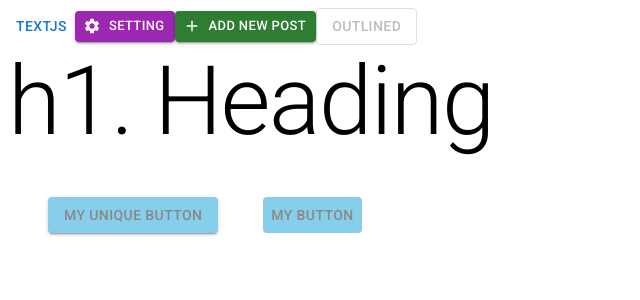
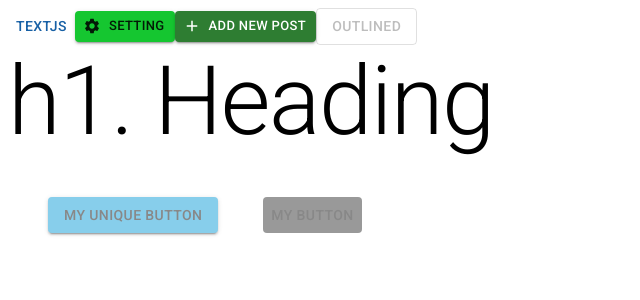
Before and after one commit to pavitpim40/fb-react-mui5, a React (Create React App) app: page / in a window 1280 px wide. Shown: the top 300 px of the page, without its empty margins (0-640 px from the left). Built offline with nearby package versions, Linux system fonts and the light colour scheme.

Commit message:
Custom theme

```diff
--- a/src/App.js
+++ b/src/App.js
@@ -1,10 +1,11 @@
 import { Button, styled, Typography } from "@mui/material";
 import { Settings, Add } from "@mui/icons-material";
+// import { theme } from "./theme";
 
 function App() {
 
-  const BlueButton = styled(Button)({
-    backgroundColor : 'skyblue',
+  const BlueButton = styled(Button)(({theme})=>({
+    backgroundColor : theme.palette.otherColor.main,
     color : "#888",
     margin : 5,
     "&:hover" : {
@@ -14,7 +15,7 @@
       backgroundColor : "gray",
       color:"white"
     }
-  })
+  }))
   return (
     <div className="App">
       <Button variant="text">TextJS</Button>
--- a/src/index.js
+++ b/src/index.js
@@ -1,10 +1,14 @@
-import React from 'react';
-import ReactDOM from 'react-dom/client';
-import App from './App';
+import React from "react";
+import ReactDOM from "react-dom/client";
+import { ThemeProvider } from "@mui/material";
+import App from "./App";
+import {theme} from './theme.js'
 
-const root = ReactDOM.createRoot(document.getElementById('root'));
+const root = ReactDOM.createRoot(document.getElementById("root"));
 root.render(
   <React.StrictMode>
-    <App />
+    <ThemeProvider theme={theme}>
+      <App />
+    </ThemeProvider>
   </React.StrictMode>
 );
--- /dev/null
+++ b/src/theme.js
@@ -0,0 +1,16 @@
+import {createTheme} from '@mui/material'
+
+export const theme = createTheme({
+    palette : {
+        primary : {
+            main : "#1760a5",
+            light : "skyblue"
+        },
+        secondary : {
+            main : "#15c630"
+        },
+        otherColor : {
+            main : "#999"
+        }
+    }
+})
```
